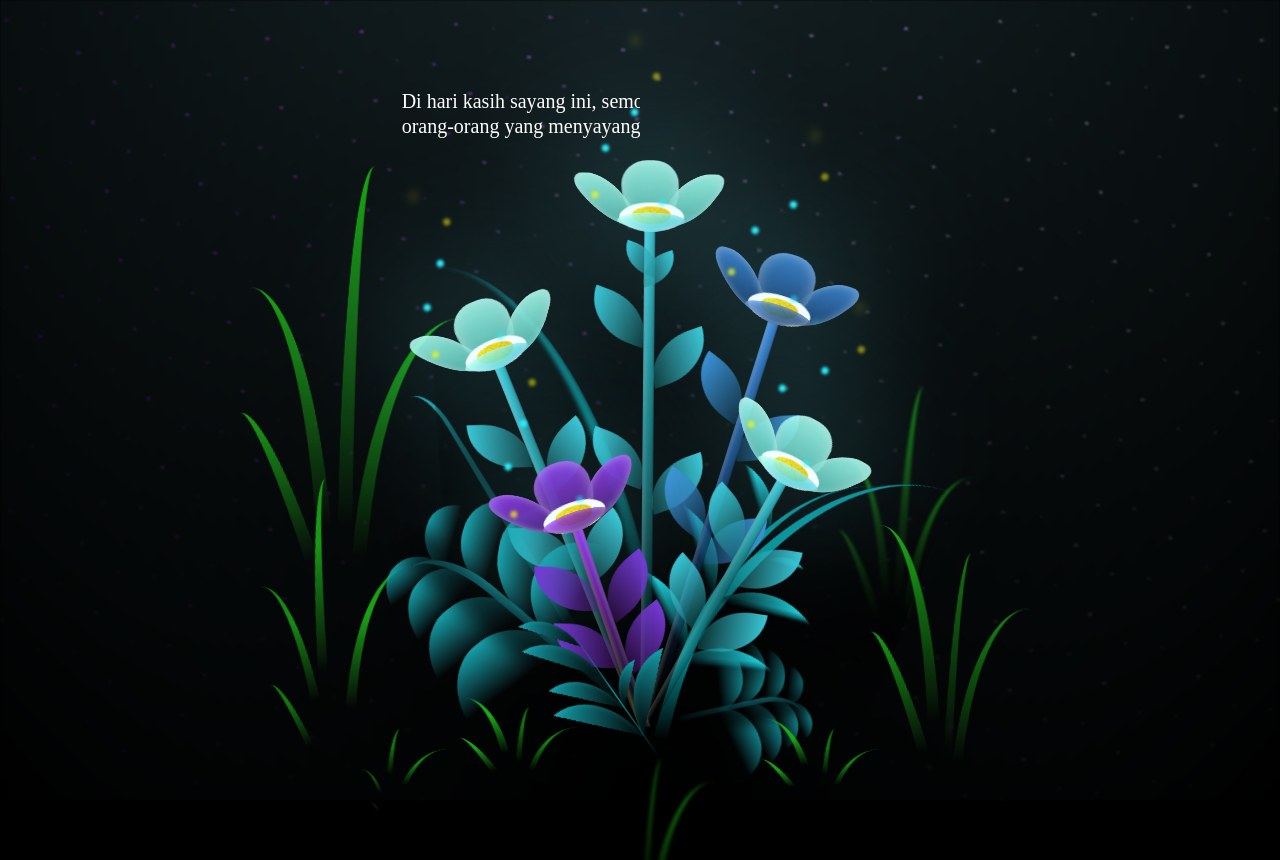
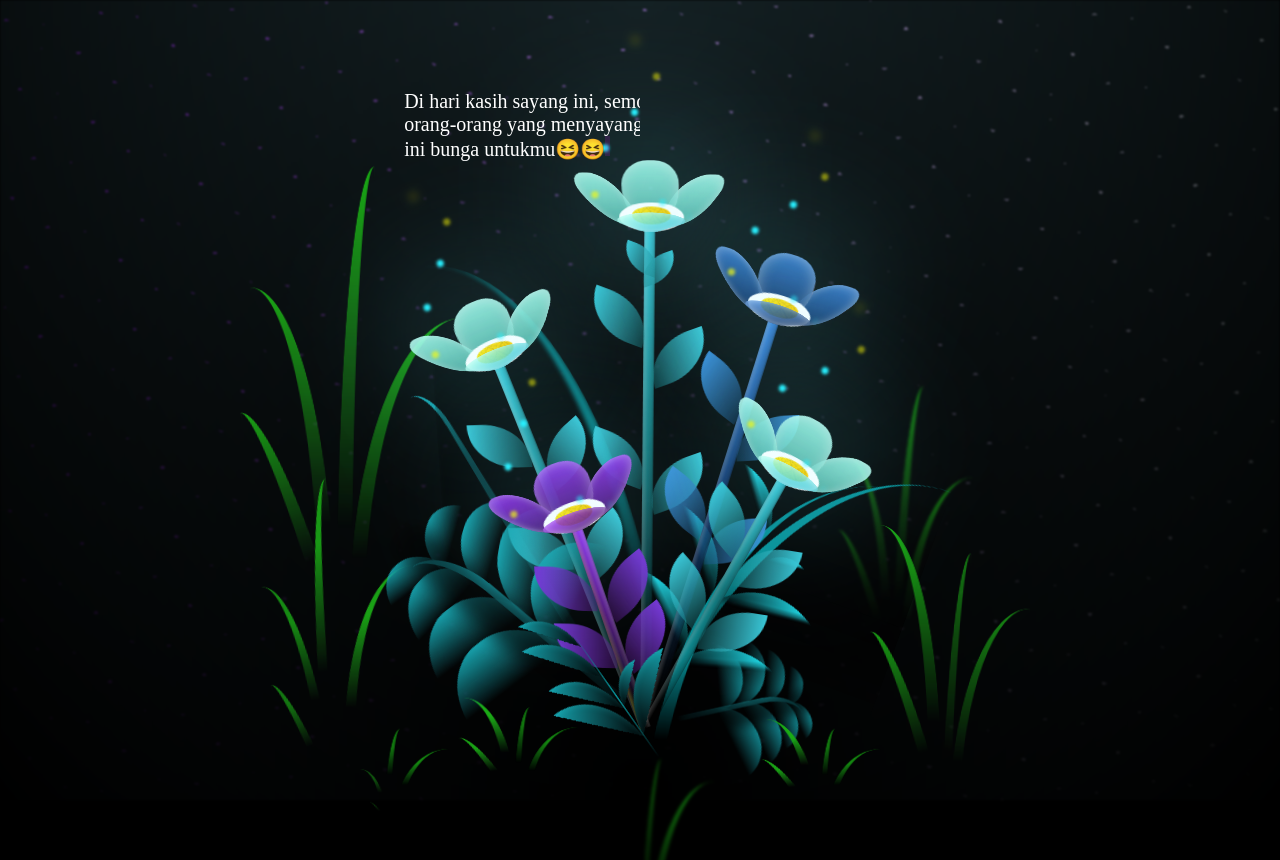
Before and after one commit to acannnz/Valentine-Project, a plain HTML site: page flower.html in a window 1280 px wide. Shown: the top 860 px of the page. Drawn offline with Linux system fonts and the light colour scheme.

Commit message:
small change

```diff
--- a/flower.html
+++ b/flower.html
@@ -27,7 +27,8 @@
         <div class="typing-container">
             <span class="typing-text"
                 >Di hari kasih sayang ini, semoga kamu dikelilingi oleh <br />
-                orang-orang yang menyayangimu. Selamat Hari Valentine!</span
+                orang-orang yang menyayangimu. Selamat Hari Valentine! <br />
+                ini bunga untukmu😆😆</span
             >
         </div>
         <!-- Credit: https://codepen.io/mdusmanansari/pen/BamepLe -->
```
